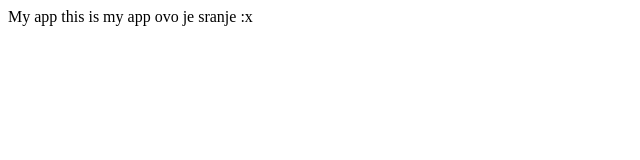
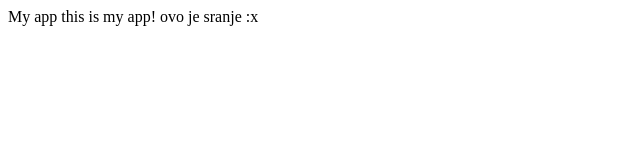
Before and after one commit to cyberphysio/myappsample, a plain HTML site: page index.html in a window 1280 px wide. Shown: the full height of the page, 0-640 px from the left. Drawn offline with Linux system fonts and the light colour scheme.

Commit message:
Initial commit

```diff
--- a/index.html
+++ b/index.html
@@ -5,7 +5,7 @@
 </head>
 <body>
 
-this is my app
+this is my app!
 <body>
 </html>
 ovo je sranje
```
